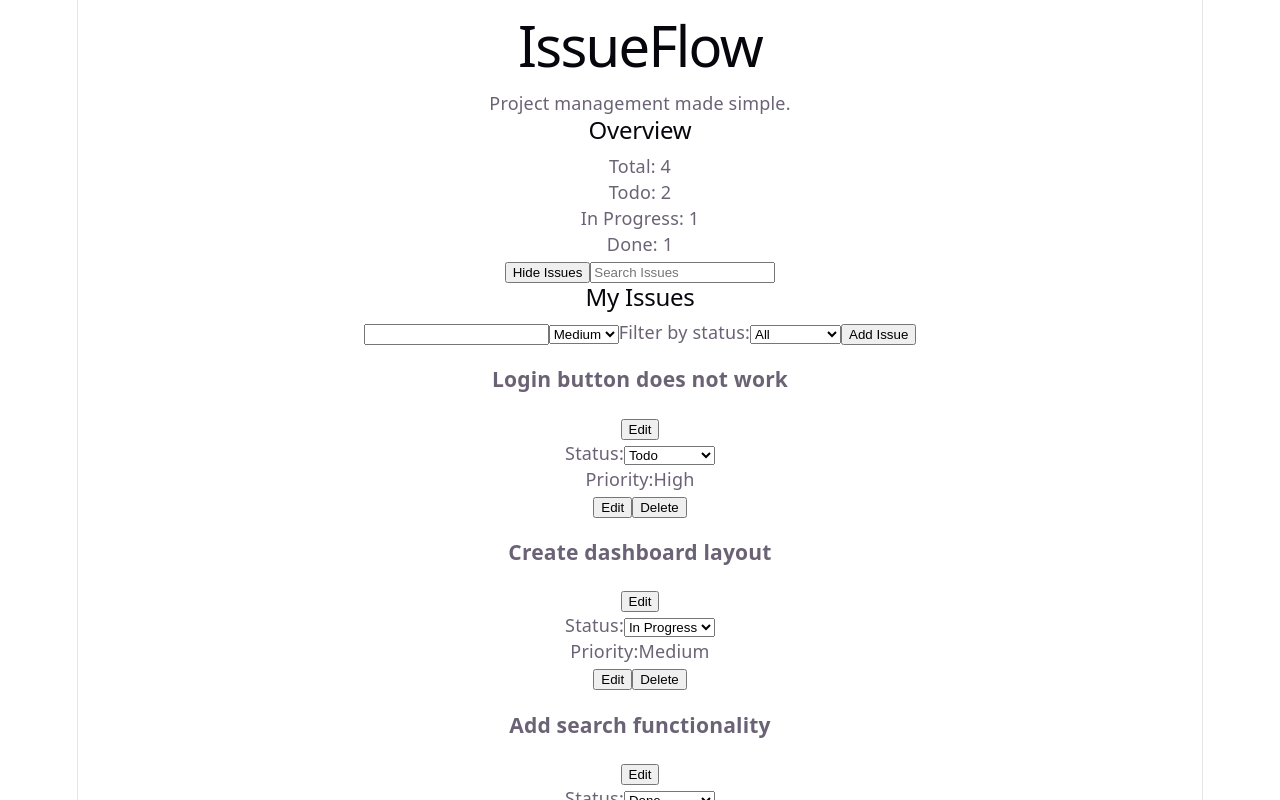
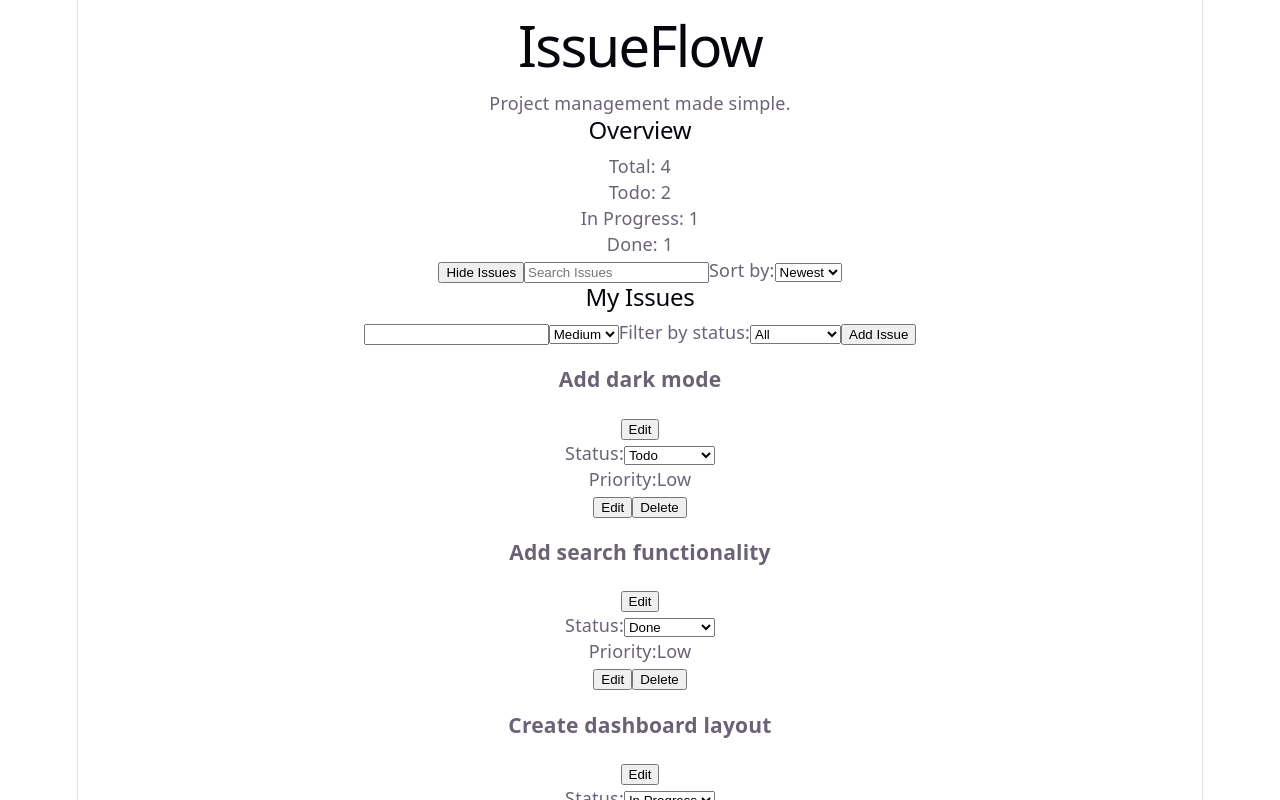
Before and after one commit to DBorhara/issue-flow, a React (Vite) app: page / in a window 1280 px wide. Shown: the top 800 px of the page. Built offline with nearby package versions, Linux system fonts and the light colour scheme.

Commit message:
Add issue sorting

```diff
--- a/src/App.tsx
+++ b/src/App.tsx
@@ -4,6 +4,11 @@ import type {
     Status
 } from './types';
 type StatusFilter = "All" | Status;
+type SortOption =
+    | "Newest"
+    | "Oldest"
+    | "Priority"
+    | "Title";
 const initialIssues: Issue[] = [
     {
         id: 1,
@@ -42,8 +47,9 @@ function App() {
     const [newIssueTitle, setNewIssueTitle] = useState("");
     const [newIssuePriority, setNewIssuePriority] =
         useState<Priority>("Medium");
-    const [statusFilter, setStatusFilter] = useState<StatusFilter>("All")
+    const [statusFilter, setStatusFilter] = useState<StatusFilter>("All");
     const [searchTerm, setSearchTerm] = useState("");
+    const [sortOption, setSortOption] = useState<SortOption>("Newest");
 
     const totalIssues = issues.length;
     const todoCount = issues.filter((issue) => issue.status === "Todo").length
@@ -123,18 +129,44 @@ function App() {
         addIssue();
     }
 
-    const filteredIssues = issues.filter((issue) => {
+    const matchingIssues = issues.filter((issue) => {
         const normalizedSearch = searchTerm.trim().toLowerCase();
-        const matchStatus = statusFilter == "All"
-            || issue.status == statusFilter;
+        const matchesStatus =
+            statusFilter === "All" ||
+            issue.status === statusFilter;
 
-        const matchSearch = issue.title
+        const matchesSearch = issue.title
             .toLowerCase()
             .includes(normalizedSearch);
 
-        return matchStatus && matchSearch;
+        return matchesStatus && matchesSearch;
+    });
 
-    });
+    const priorityOrder: Record<Priority, number> = {
+        High: 3,
+        Medium: 2,
+        Low: 1,
+    };
+
+    const sortedIssues = [...matchingIssues];
+
+    if (sortOption === "Title") {
+        sortedIssues.sort((a, b) =>
+            a.title.localeCompare(b.title))
+    }
+
+    if (sortOption === "Newest") {
+        sortedIssues.sort((a, b) => b.id - a.id)
+    }
+
+    if (sortOption === "Oldest") {
+        sortedIssues.sort((a, b) => a.id - b.id)
+    }
+
+    if (sortOption === "Priority") {
+        sortedIssues.sort((a, b) =>
+            priorityOrder[b.priority] - priorityOrder[a.priority])
+    }
     return (
         <div>
 
@@ -157,6 +189,18 @@ function App() {
                     placeholder='Search Issues'
                     value={searchTerm}
                     onChange={(event) => setSearchTerm(event.target.value)} />
+                <label>
+                    Sort by:
+                    <select
+                        value={sortOption}
+                        onChange={(event) => setSortOption(event.target.value as
+                            SortOption)}>
+                        <option value="Newest">Newest</option>
+                        <option value="Oldest">Oldest</option>
+                        <option value="Priority">Priority</option>
+                        <option value="Title">Title</option>
+                    </select>
+                </label>
                 <h2> My Issues </h2>
                 <form onSubmit={handleSumbit}>
                     <input
@@ -197,7 +241,7 @@ function App() {
                     </button>
                 </form>
 
-                {showIssues && filteredIssues.map((issue) => (
+                {showIssues && sortedIssues.map((issue) => (
                     <IssueCard
                         key={issue.id}
                         id={issue.id}
```
